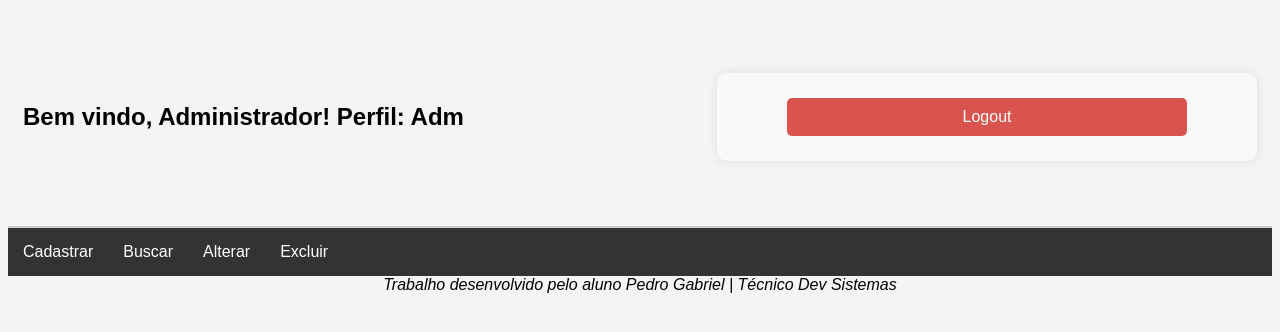
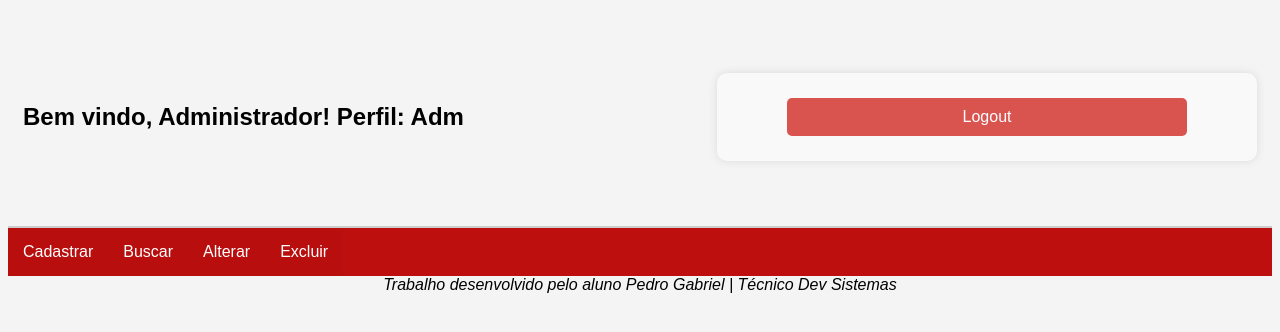
Before and after one commit to pedrol3al/pedro_leal_prova, a PHP site: page /principal.php in a window 1280 px wide. Shown: the top 332 px of the page. Run offline with PHP 8.4, Linux system fonts and the light colour scheme; a user stored in the database is signed in; data comes from the database, SQL or seed files in the repository.

Commit message:
Update styles.css

```diff
--- a/styles.css
+++ b/styles.css
@@ -56,7 +56,7 @@ header {
     padding: 0;
     margin: 0;
     display: flex;
-    background-color: #333;
+    background-color: #be0f0f;
 }
 
 .menu li {
@@ -68,11 +68,11 @@ header {
     padding: 15px;
     color: white;
     text-decoration: none;
-    background-color: #333;
+    background-color: #b90e0e;
 }
 
 .menu li:hover > a {
-    background-color: #555;
+    background-color: #a10d0d;
 }
 
 .dropdown-menu {
```
